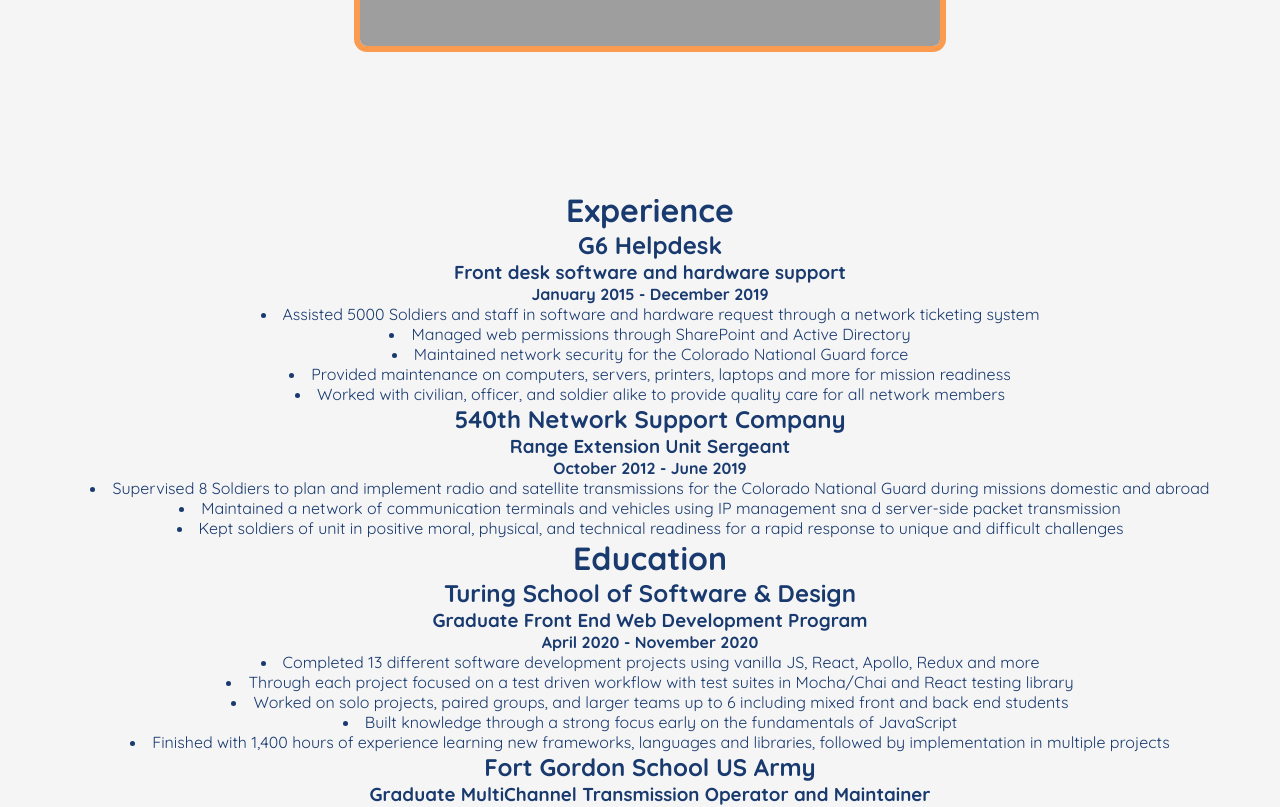
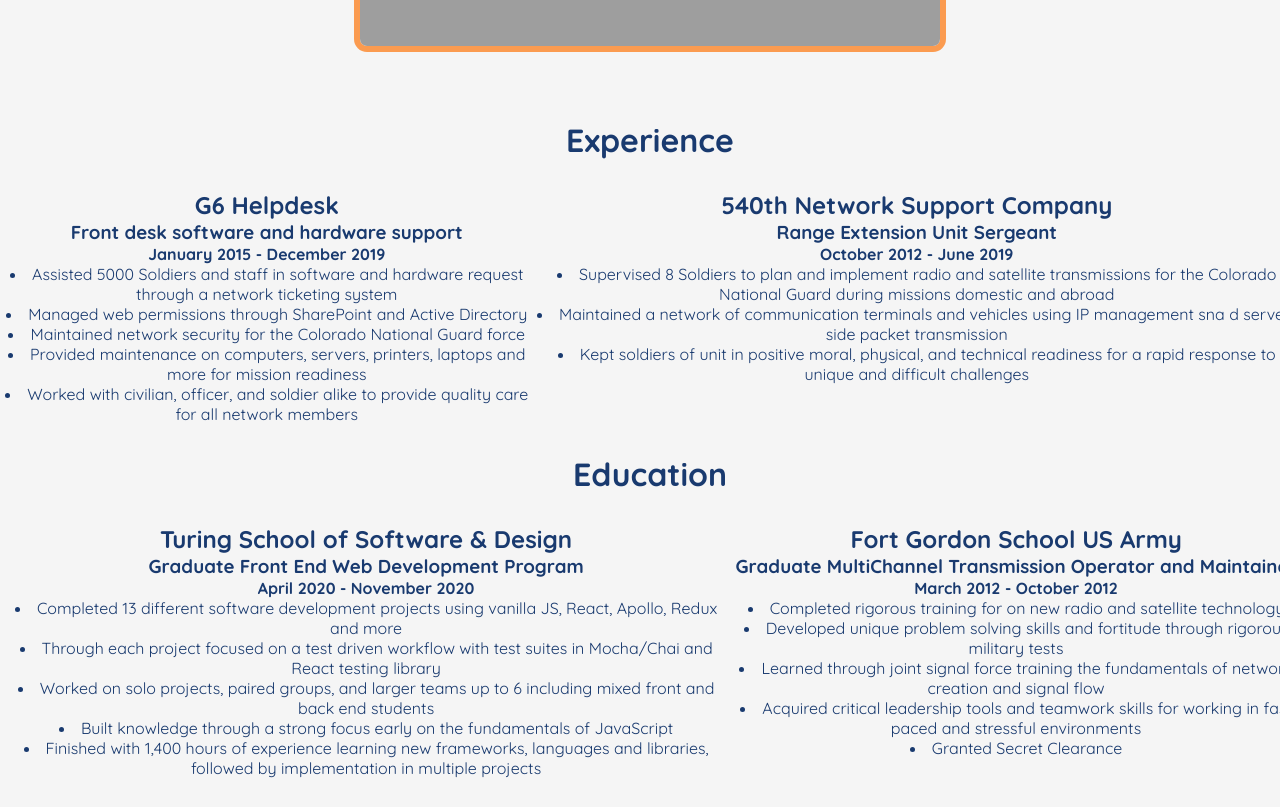
Before and after one commit to relyt4me/personal-website, a React (Create React App) app: page / in a window 1280 px wide. Shown: the part 1300-2107 px from the top of the page. Built offline with nearby package versions, Linux system fonts and the light colour scheme; grey boxes are pictures that could not be loaded.

Commit message:
Style the overall look of the area

```diff
--- a/src/components/Experience/Experience.css
+++ b/src/components/Experience/Experience.css
@@ -5,3 +5,13 @@
   margin: auto;
   color: #193a6f;
 }
+
+.card-area {
+  display: flex;
+  justify-content: space-between;
+}
+
+.experience h1,
+.education h1 {
+  margin: 30px;
+}
--- a/src/components/Projects/Projects.css
+++ b/src/components/Projects/Projects.css
@@ -1,7 +1,7 @@
 .projects {
   position: relative;
   width: 1300px;
-  height: 600px;
+  height: 500px;
   margin: auto;
   color: #193a6f;
 }
```
